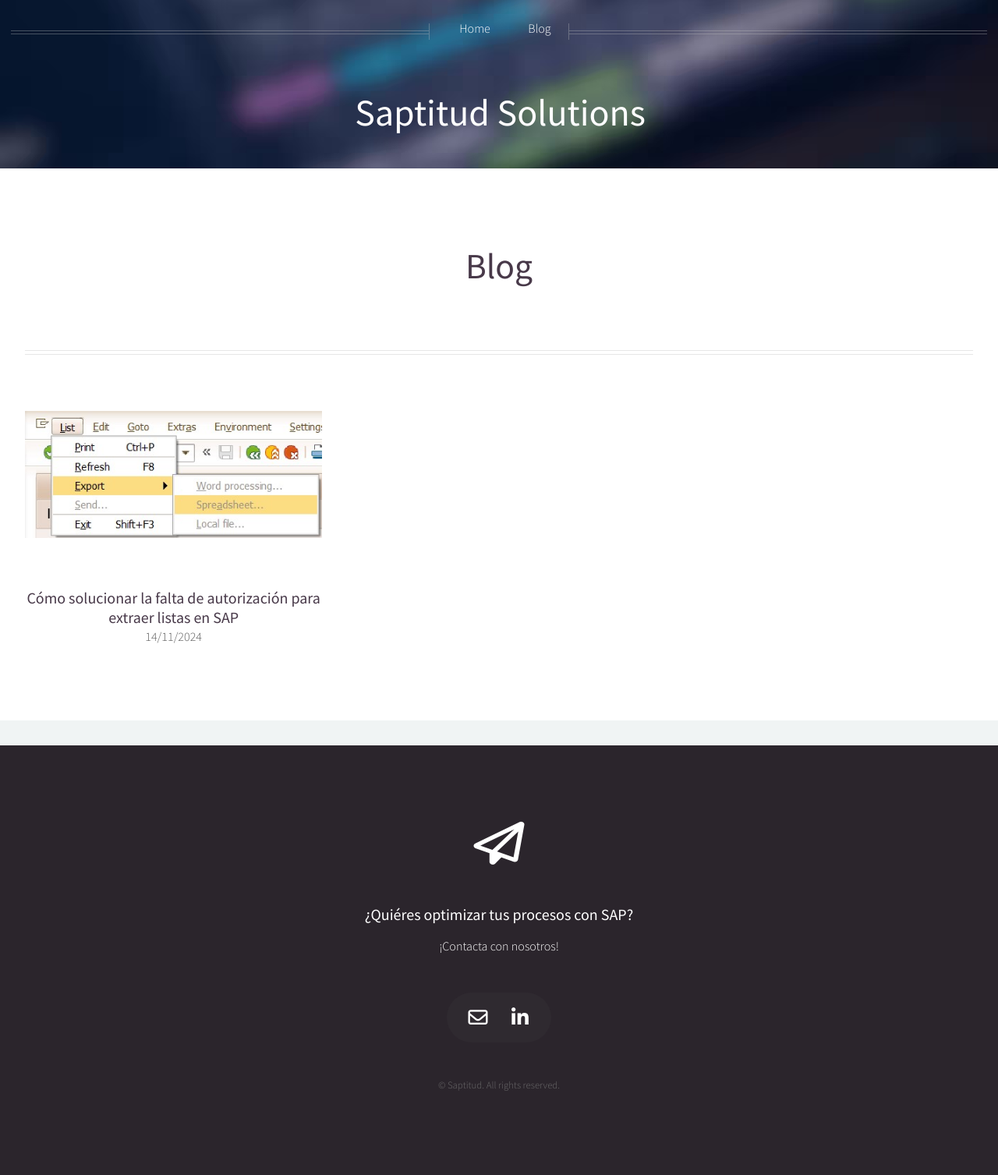
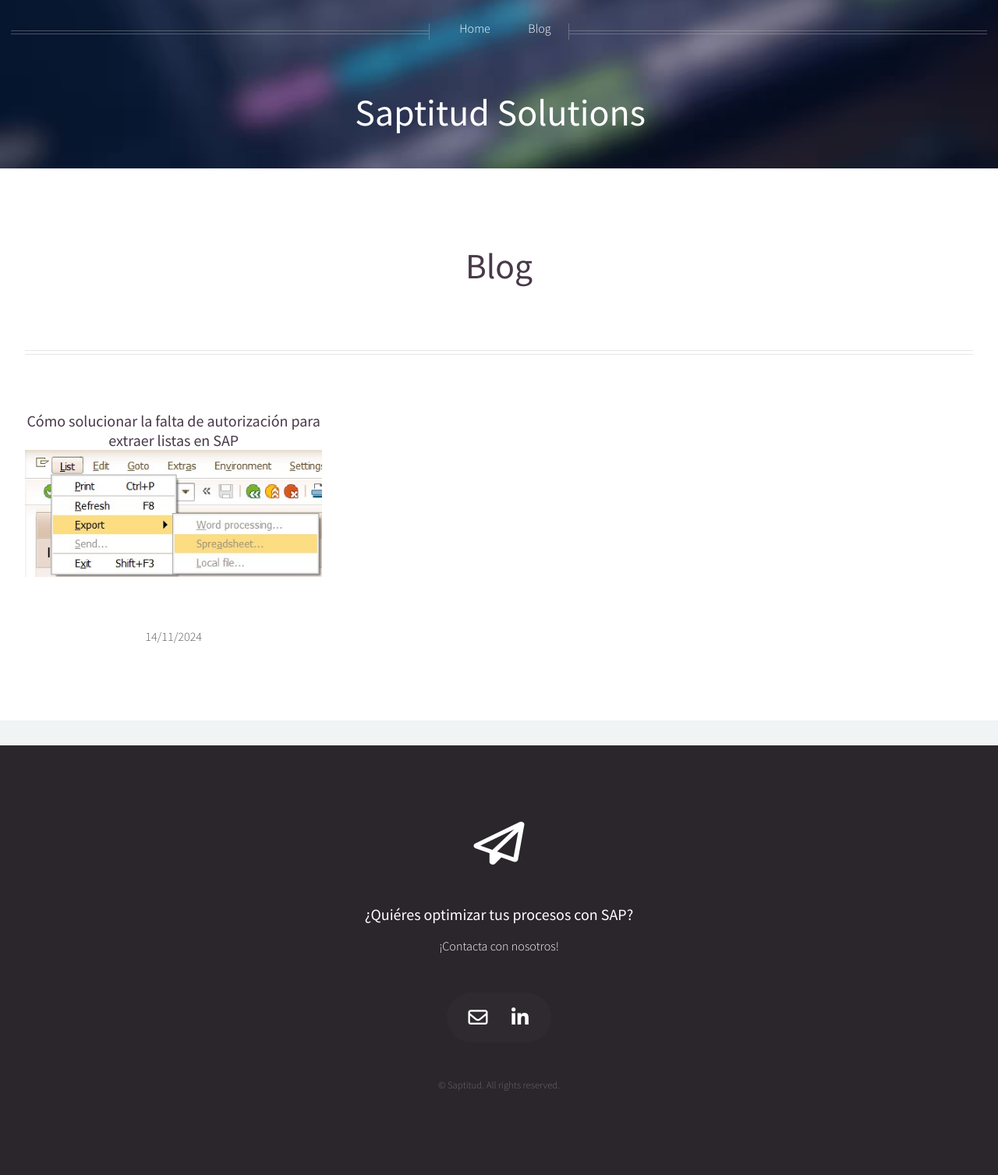
Before and after one commit to saptitud/saptiweb, a Jekyll site: the page built from blog.html, in a window 1280 px wide. Shown: the whole page at 78% size. Built offline with Jekyll 4.4.1, drawn with Linux system fonts in a browser that asks for light colours.

Commit message:
Update blog.html

```diff
--- a/blog.html
+++ b/blog.html
@@ -46,12 +46,12 @@
                             <div class="row">
                             {% endif %}
                                 <article class="col-4 col-12-mobile special">
-                                    <a href="{{ post.url }}" class="image featured">
-                                        <img src="{{ post.image }}" alt="{{ post.title }}" />
-                                    </a>
                                     <header>
                                         <h3><a href="{{ post.url }}">{{ post.title }}</a></h3>
                                         <!-- <h4>{{ post.subtitle }}</h4> -->
+					<a href="{{ post.url }}" class="image featured">
+                                        	<img src="{{ post.image }}" alt="{{ post.title }}" />
+                                    	</a>
                                         <time datetime="{{ post.date | date_to_xmlschema }}">{{ post.date | date: "%d/%m/%Y" }}</time>
                                     </header>
                                     <!-- <p>{{ post.content | truncate: 200 }}</p> -->
```
